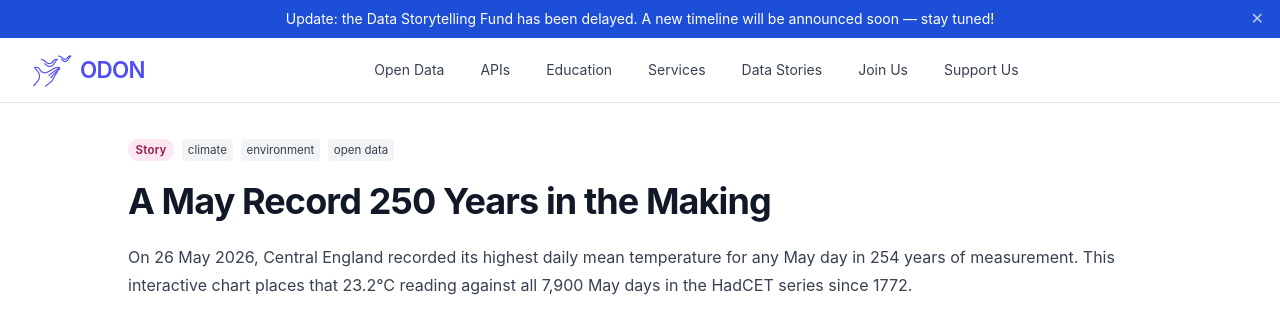
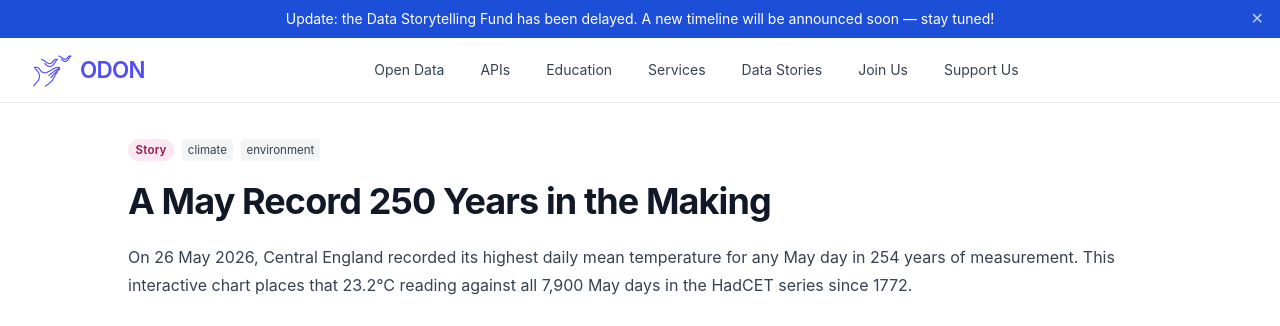
Before and after one commit to verein-odon/verein-odon.github.io, a Jekyll site: the page built from docs/_data_stories/record-temperature-in-england.md, in a window 1280 px wide and 900 px high. Shown: the top 326 px of the window. Built offline with Jekyll 4.4.1, drawn with Linux system fonts in a browser that asks for light colours.

Commit message:
Update to previous data story

```diff
--- a/docs/_data_stories/record-temperature-in-england.md
+++ b/docs/_data_stories/record-temperature-in-england.md
@@ -19,12 +19,11 @@
   alt: "Scatter plot of daily mean May temperatures in Central England from 1772 to 2026"
 authors:
   - name: "David Curran"
-    role: ""
+    linkedin: "https://www.linkedin.com/in/david-curran-8ba5534/"
 type: "story"
 topics:
   - "climate"
   - "environment"
-  - "open-data"
 tools:
   - "Python"
   - "JavaScript"
```
